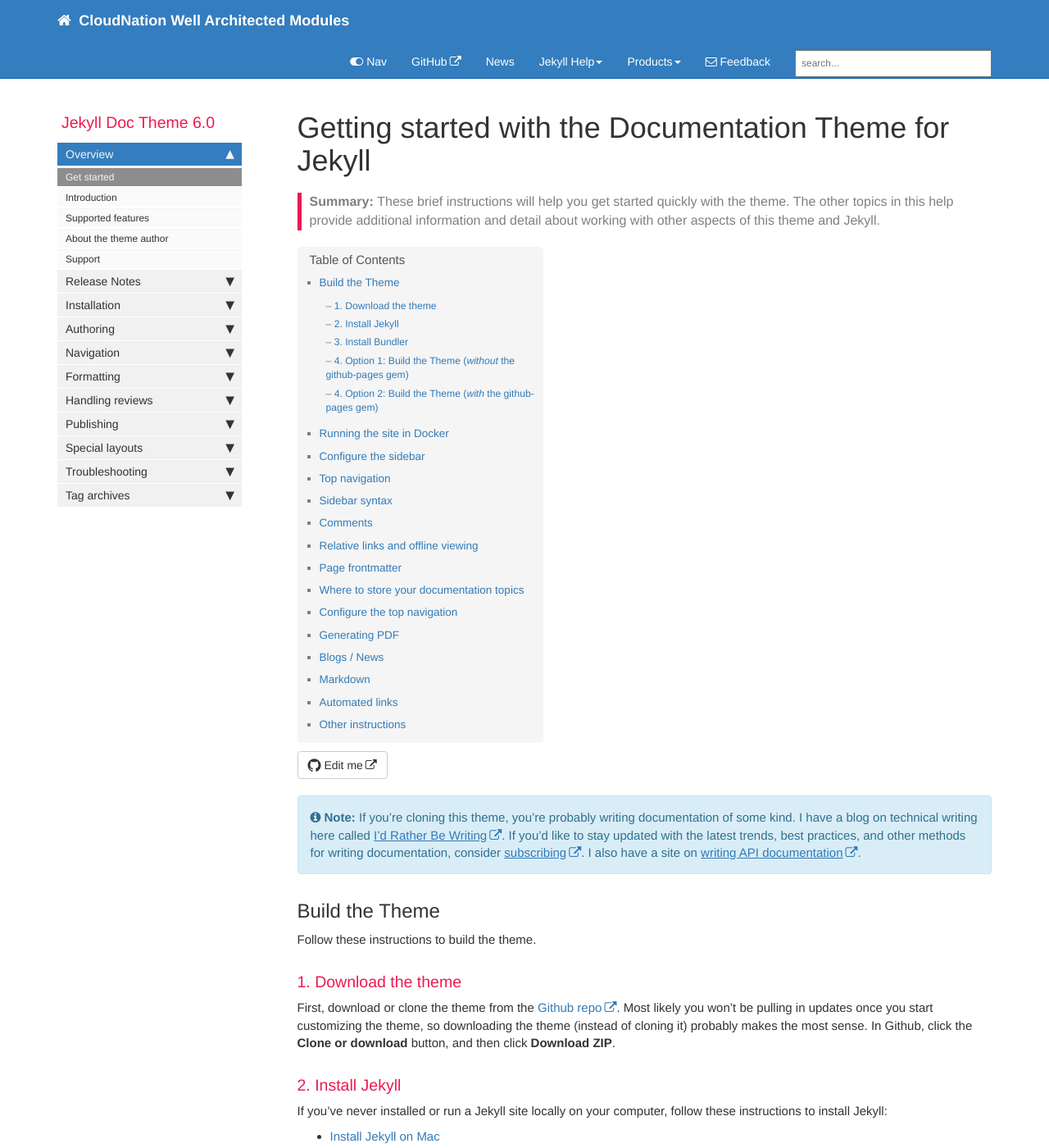
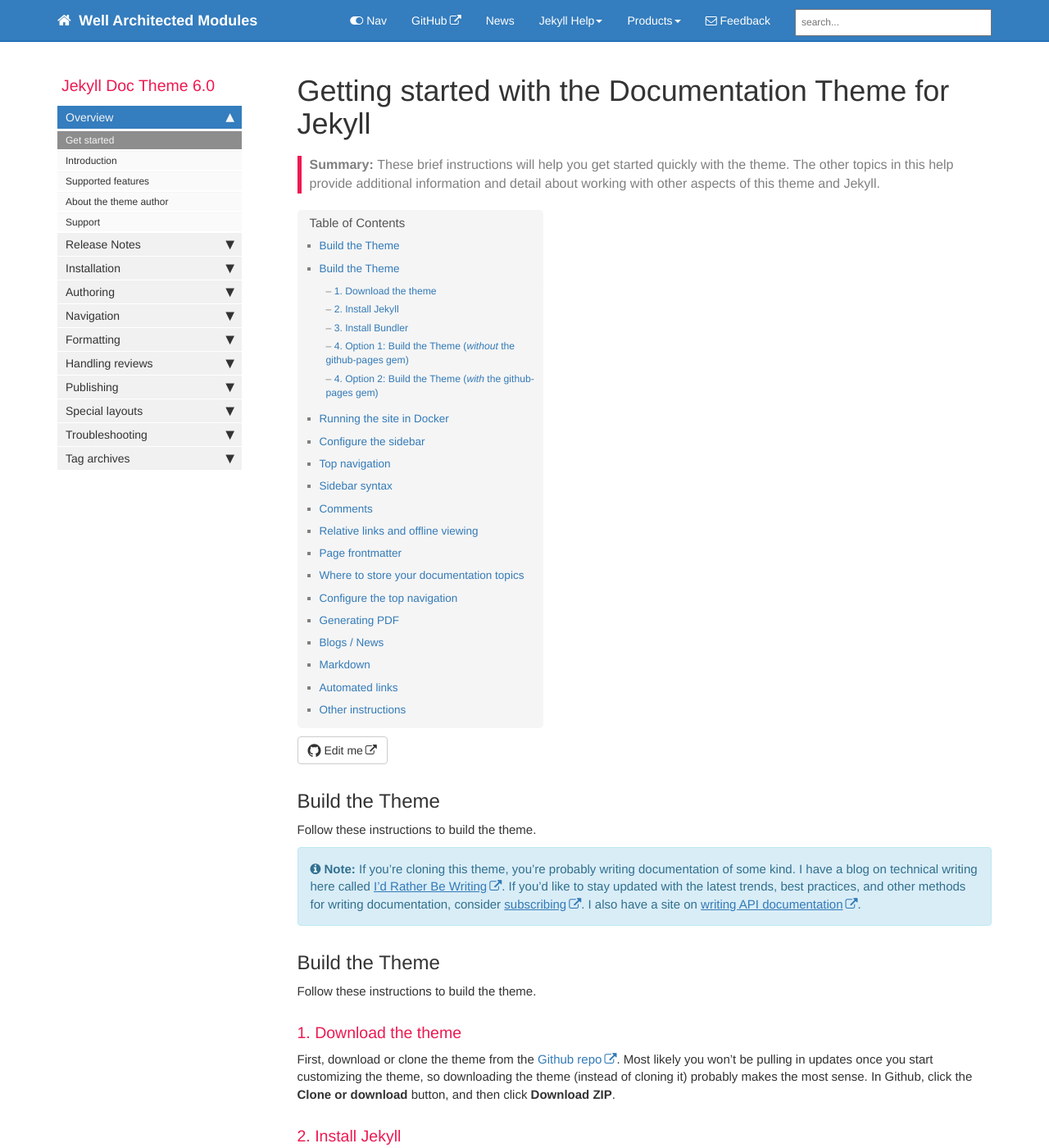
Before and after one commit to CloudNationHQ/well-architected-modules, a Jekyll site: the page built from index.md, in a window 1280 px wide and 1400 px high. Shown: the whole window at 82% size. Built offline with Jekyll 4.4.1, drawn with Linux system fonts in a browser that asks for light colours; comment, search, counter and statistics services are not loaded.

Commit message:
commit changes

```diff
--- a/_config.yml
+++ b/_config.yml
@@ -3,7 +3,7 @@ repository: tomjoht/documentation-theme-jekyll
 output: web
 # this property is useful for conditional filtering of content that is separate from the PDF.
 
-topnav_title: CloudNation Well Architected Modules
+topnav_title: Well Architected Modules
 # this appears on the top navigation bar next to the home button
 
 site_title: CloudNation Well Architected Modules
--- a/index.md
+++ b/index.md
@@ -6,6 +6,10 @@ sidebar: mydoc_sidebar
 permalink: index.html
 summary: These brief instructions will help you get started quickly with the theme. The other topics in this help provide additional information and detail about working with other aspects of this theme and Jekyll.
 ---
+
+## Build the Theme
+
+Follow these instructions to build the theme.
 
 {% include note.html content="If you're cloning this theme, you're probably writing documentation of some kind. I have a blog on technical writing here called <a alt='technical writing blog' href='http://idratherbewriting.com'>I'd Rather Be Writing</a>. If you'd like to stay updated with the latest trends, best practices, and other methods for writing documentation, consider <a href='https://tinyletter.com/tomjoht'>subscribing</a>. I also have a site on <a href='http://idratherbewriting.com/learnapidoc'>writing API documentation</a>." %}
 
```
